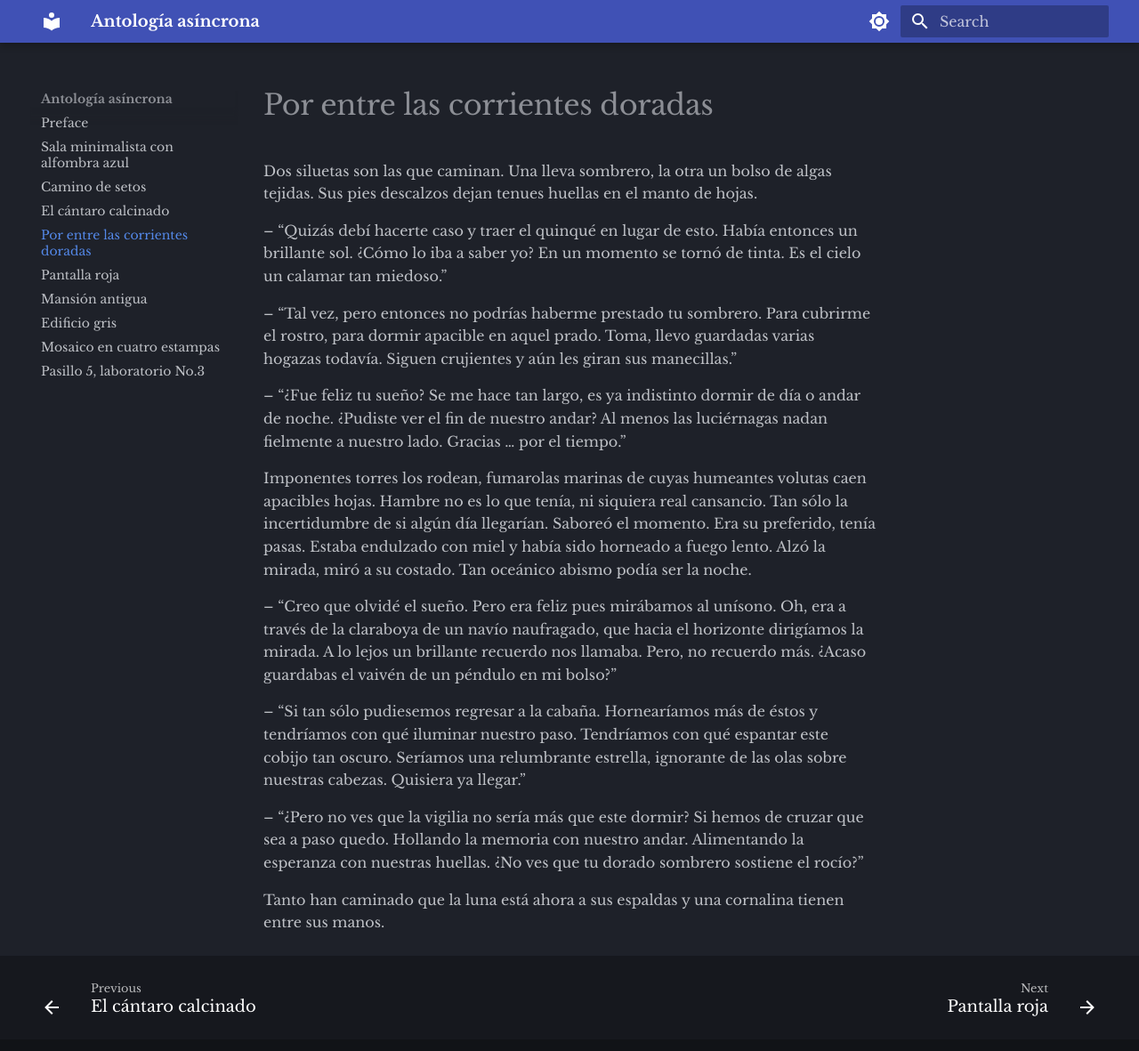
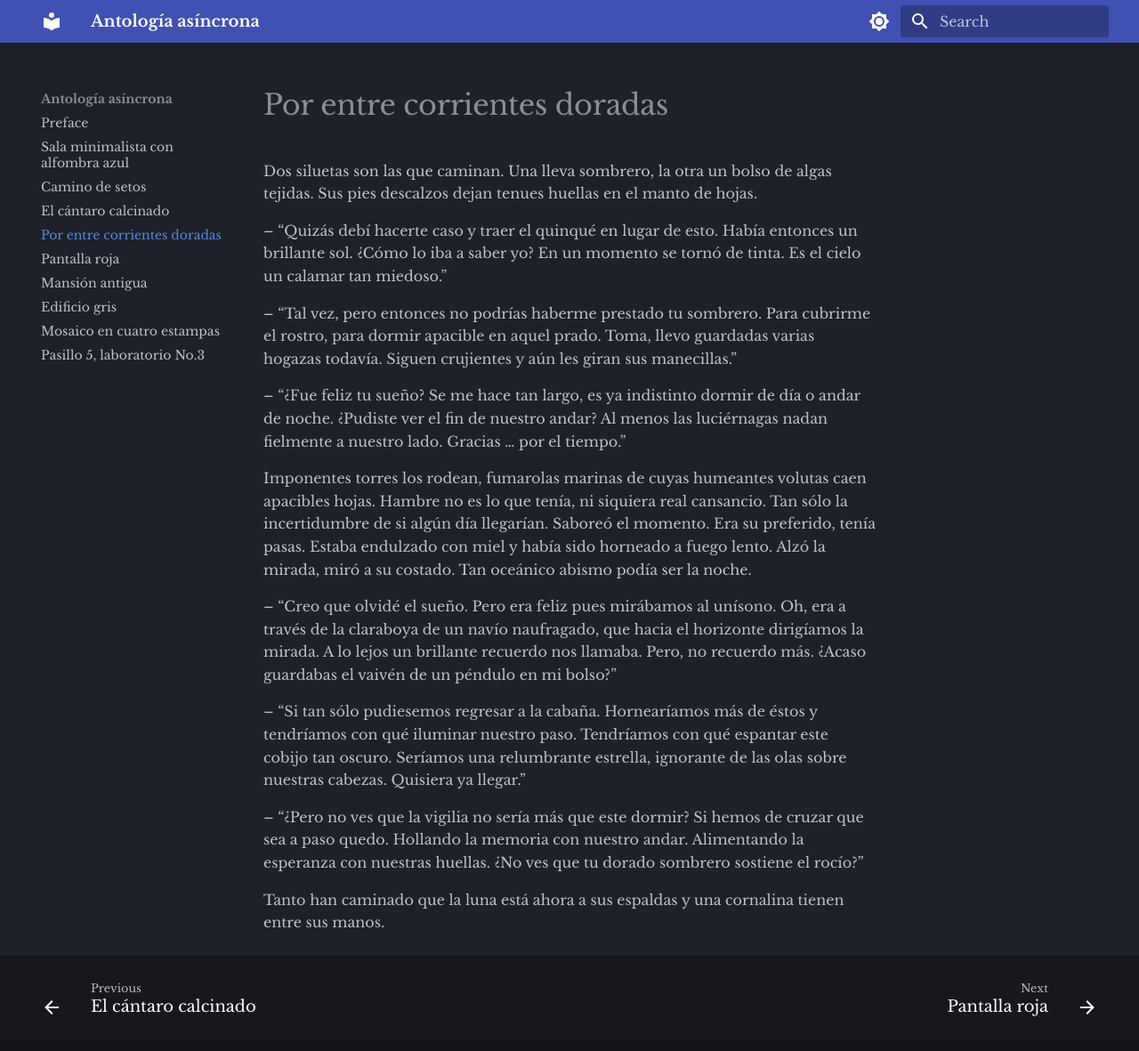
Before and after one commit to DanEscher98/ShortStories, an MkDocs documentation site: the page built from pages/4_PorEntreCorrientesDoradas.md, in a window 1280 px wide and 1192 px high. Shown: the top 1181 px of the window at 89% size. Built offline with MkDocs 1.6.1 and Material for MkDocs 9.7.7, drawn with Linux system fonts in a browser that asks for light colours.

Commit message:
modified:   pages/4_PorEntreCorrientesDoradas.md

```diff
--- a/pages/4_PorEntreCorrientesDoradas.md
+++ b/pages/4_PorEntreCorrientesDoradas.md
@@ -1,4 +1,4 @@
-# Por entre las corrientes doradas
+# Por entre corrientes doradas
 
 Dos siluetas son las que caminan. Una lleva sombrero, la otra un bolso
 de algas tejidas. Sus pies descalzos dejan tenues huellas en el manto
```
